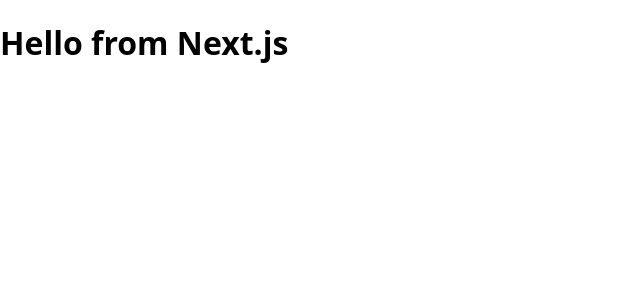
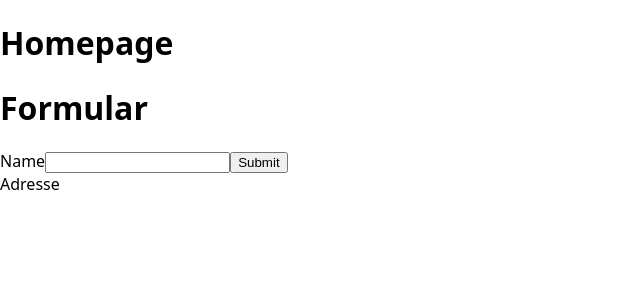
Before and after one commit to karimovich86/capstone-project, a Next.js app: page / in a window 1280 px wide. Shown: the top 300 px of the page, without its empty margins (0-640 px from the left). Built offline with nearby package versions, Linux system fonts and the light colour scheme.

Commit message:
created formular components

```diff
--- /dev/null
+++ b/components/Fomular/index.js
@@ -0,0 +1 @@
+export default function Formular () {return( <form><h1>Formular</h1><label>Name<input></input><button>Submit</button></label><br></br><label>Adresse</label></form>) }
--- a/pages/index.js
+++ b/pages/index.js
@@ -1,7 +1,2 @@
-export default function HomePage() {
-  return (
-    <div>
-      <h1>Hello from Next.js</h1>
-    </div>
-  );
-}
+import Formular from "@/components/Fomular"
+export default function Homepage() {return <><h1>Homepage</h1> <Formular/> </> }
```
